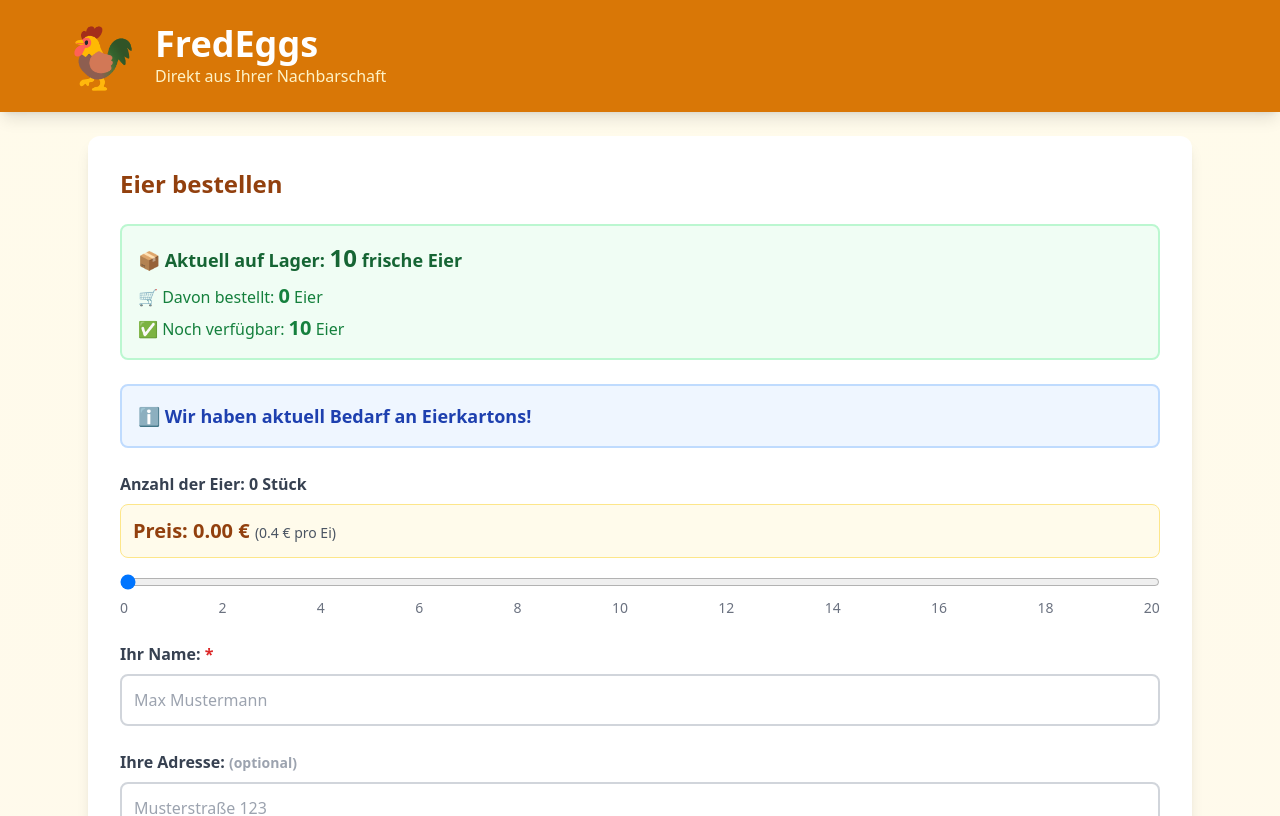
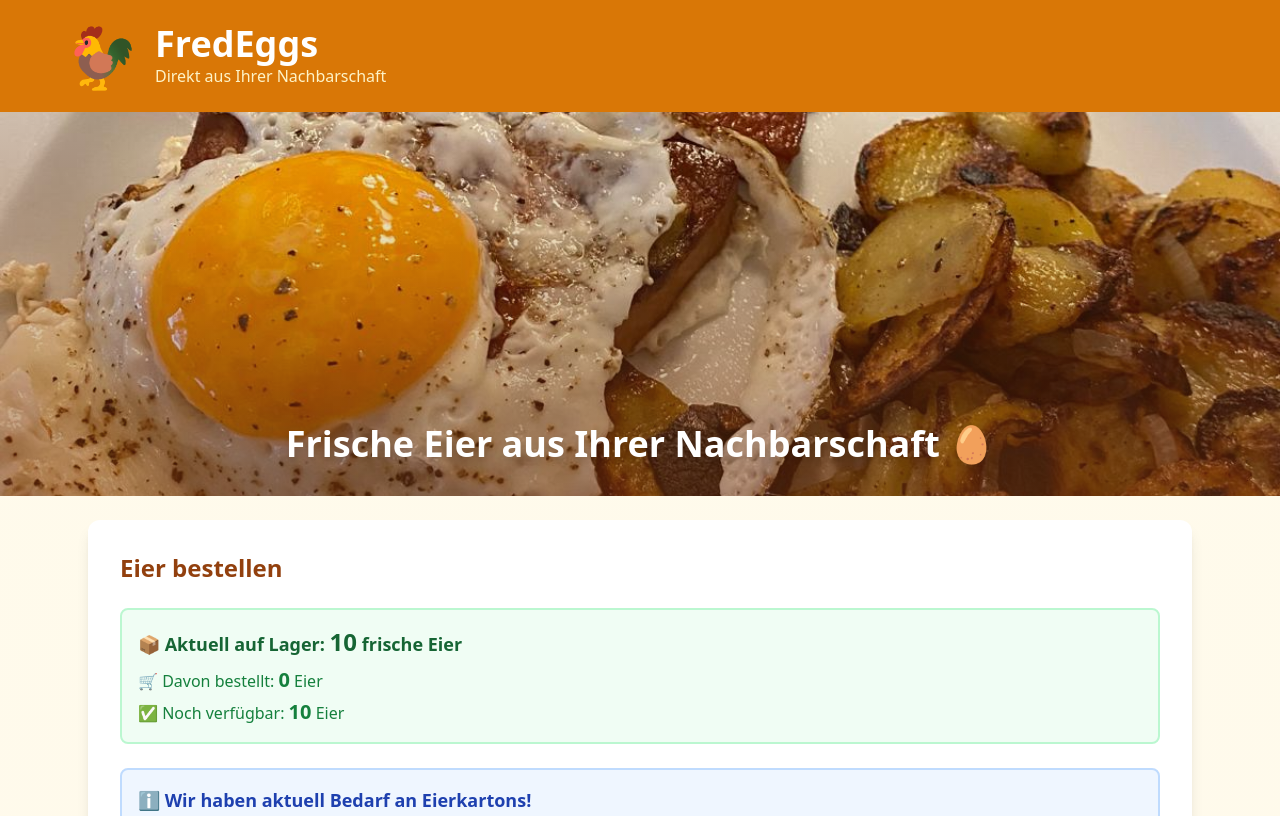
Before and after one commit to Freddi2010/fredeggs, a Next.js app: page / in a window 1280 px wide. Shown: the top 816 px of the page. Built offline with nearby package versions, Linux system fonts and the light colour scheme; no server answers; the database is empty.

Commit message:
Update index.jsx

```diff
--- a/pages/index.jsx
+++ b/pages/index.jsx
@@ -134,7 +134,6 @@ export default function EierPlattform() {
       ? `https://api.whatsapp.com/send?phone=${WHATSAPP_NUMMER}&text=${encodeURIComponent(nachricht)}`
       : `https://wa.me/${WHATSAPP_NUMMER}?text=${encodeURIComponent(nachricht)}`;
 
-    // Direkt weiterleiten
     window.location.href = waUrl;
 
     setEierAnzahl(0);
@@ -174,6 +173,20 @@ export default function EierPlattform() {
           </div>
         </div>
       </header>
+
+      {/* Hero-Bild mit bratenden Eiern */}
+      <div className="w-full h-64 md:h-96 relative overflow-hidden">
+        <img
+          src="/images/bratende-eier.jpg"
+          alt="Frische Eier in der Pfanne"
+          className="w-full h-full object-cover"
+        />
+        <div className="absolute inset-0 bg-gradient-to-t from-amber-900/50 to-transparent flex items-end justify-center pb-8">
+          <h2 className="text-white text-3xl md:text-4xl font-bold drop-shadow-lg">
+            Frische Eier aus Ihrer Nachbarschaft 🥚
+          </h2>
+        </div>
+      </div>
 
       <div className="max-w-6xl mx-auto p-6 space-y-8">
         <div className="bg-white rounded-xl shadow-lg p-8">
```
